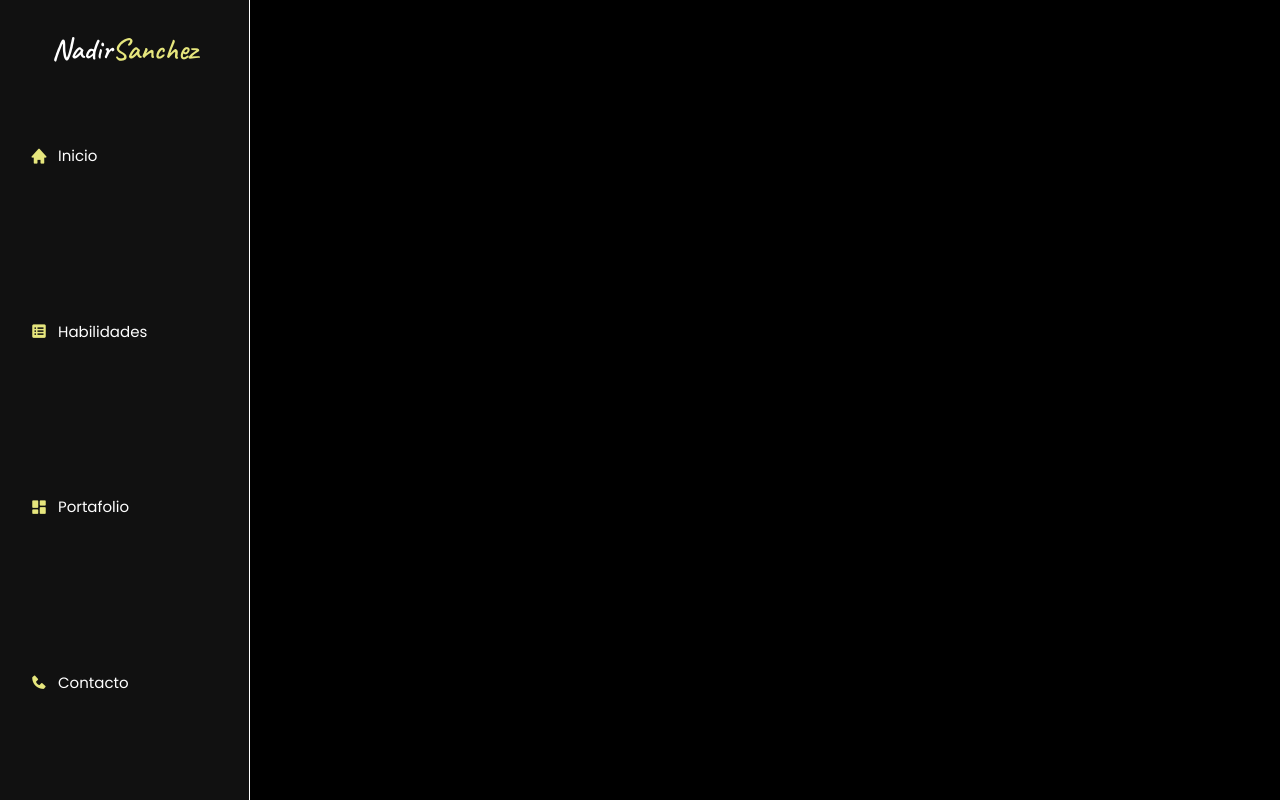
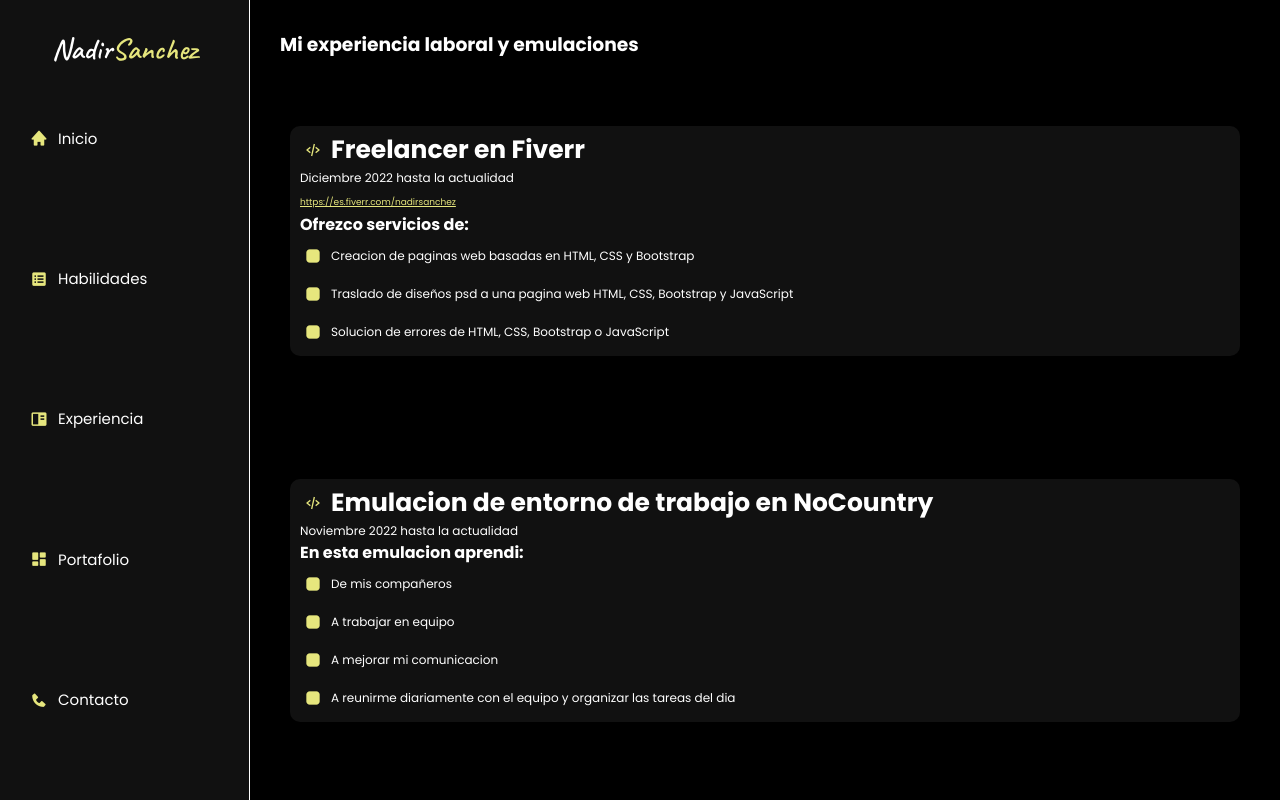
Before and after one commit to nasanchez7/portfolio, a React (Create React App) app: page /experiencia in a window 1280 px wide. Built offline with nearby package versions, Linux system fonts and the light colour scheme.

Commit message:
Portafolio Nadir Sanchez

```diff
--- a/src/App.js
+++ b/src/App.js
@@ -5,6 +5,7 @@ import InicioContainer from "./container/InicioContainer";
 import SkillsContainer from "./container/SkillsContainer";
 import PortafolioContainer from "./container/PortafolioContainer";
 import ContactoContainer from "./container/ContactoContainer";
+import ExperienciaContainer from './container/ExperienciaContainer';
 
 function App() {
   return (
@@ -16,6 +17,7 @@ function App() {
           <Route path={"/habilidades"} element={<SkillsContainer/>}/>
           <Route path={"/portafolio"} element={<PortafolioContainer/>}/>
           <Route path={"/contacto"} element={<ContactoContainer/>}/>
+          <Route path={"/experiencia"} element={<ExperienciaContainer/>}/>
         </Routes>
       </BrowserRouter>
     </div>
--- a/src/components/Nav.jsx
+++ b/src/components/Nav.jsx
@@ -19,6 +19,10 @@ const Nav = () => {
                     <Link to={"/habilidades"}>Habilidades</Link>
                 </div>
                 <div className="item">
+                    <i class='bx bxs-book-content'></i>
+                    <Link to={"/experiencia"}>Experiencia</Link>
+                </div>
+                <div className="item">
                     <i className='bx bxs-dashboard'></i>
                     <Link to={"/portafolio"}>Portafolio</Link>
                 </div>
--- a/src/container/ContactoContainer.jsx
+++ b/src/container/ContactoContainer.jsx
@@ -1,35 +1,25 @@
-import { useEffect } from "react";
-
 const ContactoContainer = () => {
-
-    useEffect(()=>{
-
-    },[])
-
     return(
         <div className="contactoContainer animate__animated animate__fadeInDown">
             <h3>Contactame</h3>
-
             <div className="contactos">
-
                 <div className="cardContacto">
                     <i className='bx bxs-phone' ></i>
                     <h4>+54 11 6903 5923</h4>
                 </div>
-
                 <div className="cardContacto">
                     <i className='bx bxs-envelope'></i>
                     <a href="mailto:nadirblanco02@gmail.com" id="email">nadirblanco02@gmail.com</a>
                 </div>
-
                 <div className="cardContacto">
                     <i className='bx bxl-linkedin-square'></i>
                     <a href="https://www.linkedin.com/in/nadirsanchez/">Nadir Sanchez</a>
                 </div>
-
+                <div className="cardContacto">
+                    <a href="https://es.fiverr.com/nadirsanchez"><img src="/fiverr.png" alt="fiverr" /></a>
+                    <a href="https://es.fiverr.com/nadirsanchez">nadirsanchez</a>
+                </div>
             </div>
-
-
         </div>
     )
 }
--- /dev/null
+++ b/src/container/ExperienciaContainer.jsx
@@ -0,0 +1,61 @@
+const ExperienciaContainer = () => {
+    return(
+        <div className="experienciaContainer animate__animated animate__fadeInDown">
+            <h3>Mi experiencia laboral y emulaciones</h3>
+            <div className="experienciasList">
+                <div className="experienciaCard">
+                    <div className="cardTitle">
+                        <i class='bx bx-code-alt'></i>
+                        <h4>Freelancer en Fiverr</h4>
+                    </div>
+                    <h5> Diciembre 2022 hasta la actualidad </h5>
+                    <a href="https://es.fiverr.com/nadirsanchez">https://es.fiverr.com/nadirsanchez</a>
+                    <p>Ofrezco servicios de: </p>
+                    <div className="servicesList">
+                        <div className="service">
+                            <i class='bx bxs-square-rounded'></i>
+                            <small>Creacion de paginas web basadas en HTML, CSS y Bootstrap </small>
+                        </div>
+                        <div className="service">
+                            <i class='bx bxs-square-rounded'></i>
+                            <small>Traslado de diseños psd a una pagina web HTML, CSS, Bootstrap y JavaScript</small>
+                        </div>
+                        <div className="service">
+                            <i class='bx bxs-square-rounded'></i>
+                            <small>Solucion de errores de HTML, CSS, Bootstrap o JavaScript</small>
+                        </div>
+                    </div>
+                </div>
+
+                <div className="experienciaCard">
+                    <div className="cardTitle">
+                        <i class='bx bx-code-alt'></i>
+                        <h4>Emulacion de entorno de trabajo en NoCountry</h4>
+                    </div>
+                    <h5> Noviembre 2022 hasta la actualidad </h5>
+                    <p>En esta emulacion aprendi: </p>
+                    <div className="servicesList">
+                        <div className="service">
+                            <i class='bx bxs-square-rounded'></i>
+                            <small>De mis compañeros</small>
+                        </div>
+                        <div className="service">
+                            <i class='bx bxs-square-rounded'></i>
+                            <small>A trabajar en equipo </small>
+                        </div>
+                        <div className="service">
+                            <i class='bx bxs-square-rounded'></i>
+                            <small>A mejorar mi comunicacion</small>
+                        </div>
+                        <div className="service">
+                            <i class='bx bxs-square-rounded'></i>
+                            <small>A reunirme diariamente con el equipo y organizar las tareas del dia</small>
+                        </div>
+                    </div>
+                </div>
+            </div>
+        </div>
+    )
+}
+
+export default ExperienciaContainer;
--- a/src/container/InicioContainer.jsx
+++ b/src/container/InicioContainer.jsx
@@ -8,11 +8,14 @@ const InicioContainer = () => {
                     <h2 className="nadir">Nadir Sanchez</h2>
                 </div>
                 <h4>
-                Soy un desarrollador React apasionado por la tecnologia y por el desarrollo de software
+                Soy un desarrollador React apasionado por la tecnologia y por el desarrollo de software,
+                actualmente me encuentro ofreciendo mis servicios como Freelancer en Fiverr y en busca de mi primer
+                empleo IT.
                 </h4>
                 <div className="redes">
                     <a href="https://www.linkedin.com/in/nadirsanchez/"><i className='bx bxl-linkedin-square'></i></a>
                     <a href="https://github.com/nasanchez7"><i className='bx bxl-github'></i></a>
+                    <a href="https://es.fiverr.com/nadirsanchez"><img src="/fiverr.png" alt="fiverr"/></a>
                 </div>
                 <div className="descarga">
                     <i className='bx bxs-archive-in'></i>
--- a/src/scss/_contactoContainer.scss
+++ b/src/scss/_contactoContainer.scss
@@ -26,6 +26,9 @@
                 color: $colorPrimario;
                 font-size: 40px;
             }
+            img{
+                width: 40px;
+            }
             a{
                 color: $colorLetras;
                 font-size: 12px;
--- /dev/null
+++ b/src/scss/_experienciaContainer.scss
@@ -0,0 +1,67 @@
+.experienciaContainer{
+    color: white;
+    padding: 30px;
+    max-height: 100vh;
+    overflow: hidden;
+    h3{
+        color: $colorLetras;
+        font-weight: 600;
+    }
+    .experienciasList{
+        height: 100%;
+        padding: 10px;
+        overflow-y: auto;
+        display: grid;
+        grid-template-columns: 1fr;
+        justify-items: center;
+        align-items: center;
+        .experienciaCard{
+            padding: 5px 10px;
+            margin-bottom: 10px;
+            width: 100%;
+            border-radius: 10px;
+            background-color: $colorGris;
+            .cardTitle{
+                display: flex;
+                align-items: center;
+                padding: 0px 5px;
+                h4{
+                    font-weight: 600;
+                    font-size: 25px;
+                }
+                i{
+                    margin-right: 10px;
+                    color: $colorPrimario;
+                }
+            }
+            h5{
+                font-weight: 400;
+                font-size: 12px;
+            }
+            a{
+                color: $colorPrimario;
+                font-size: 9px;
+            }
+            p{
+                font-weight: 600;
+            }
+            .servicesList{
+                display: flex;
+                flex-direction: column;
+                .service{
+                    display: flex;
+                    align-items: center;
+                    padding: 0px 5px;
+                    margin: 10px 0px 10px 0px;
+                    small{
+                        font-size: 0.75rem;
+                    }
+                    i{
+                        margin-right: 10px;
+                        color: $colorPrimario;
+                    }
+                }
+            }
+        }
+    }
+}
--- a/src/scss/_inicio.scss
+++ b/src/scss/_inicio.scss
@@ -48,14 +48,13 @@
         .redes{
             display: flex;
             margin-top: 10px;
+            img{
+                width: 23px;
+            }
             i{
                 font-size: 25px;
-                color: $colorLetras;
+                color: $colorPrimario;
                 margin-right: 5px;
-            }
-            i:hover{
-                color: $colorPrimario;
-                transition: 0.3s;
             }
         }
     }
--- a/src/scss/_responsive.scss
+++ b/src/scss/_responsive.scss
@@ -1,24 +1,34 @@
 @media screen and (max-width: 890px){
     .App{
         display: grid;
-        grid-template-rows: 200px auto;
+        grid-template-rows: auto auto;
         grid-template-columns: auto !important;
 
     }
 
     nav{
-        height: 200px;
-        width: 100%;
+        height: fit-content;
+        width: 100vw;
         border-bottom: 1px solid $colorLetras;
         border-right: none;
+        padding: 10px;
+        .logo{
+            margin-top: 10px;
+            margin-bottom: 10px;
+        }
         ul{
             flex-direction: row;
+            flex-wrap: wrap;
+            height: auto;
         }
     }
 
     .inicioContainer{
+        width: 100vw;
+        height: auto;
         flex-direction: column-reverse;
         .info{
+            justify-content: start;
             .info-nombre{
                 h2{
                     font-size: 24px;
@@ -30,6 +40,7 @@
     .habilidadesContainer{
         .card-list{
             grid-template-columns: 1fr;
+            height: 90%;
         }
     }
 
--- a/src/scss/styles.scss
+++ b/src/scss/styles.scss
@@ -6,6 +6,7 @@
 @import "_portafolio";
 @import "_contactoContainer";
 @import "_responsive";
+@import "_experienciaContainer";
 
 *{
     margin: 0;
```
Also changed, not shown: src/container/PortafolioContainer.jsx (+0 -14 lines), public/fiverr.png (added).
